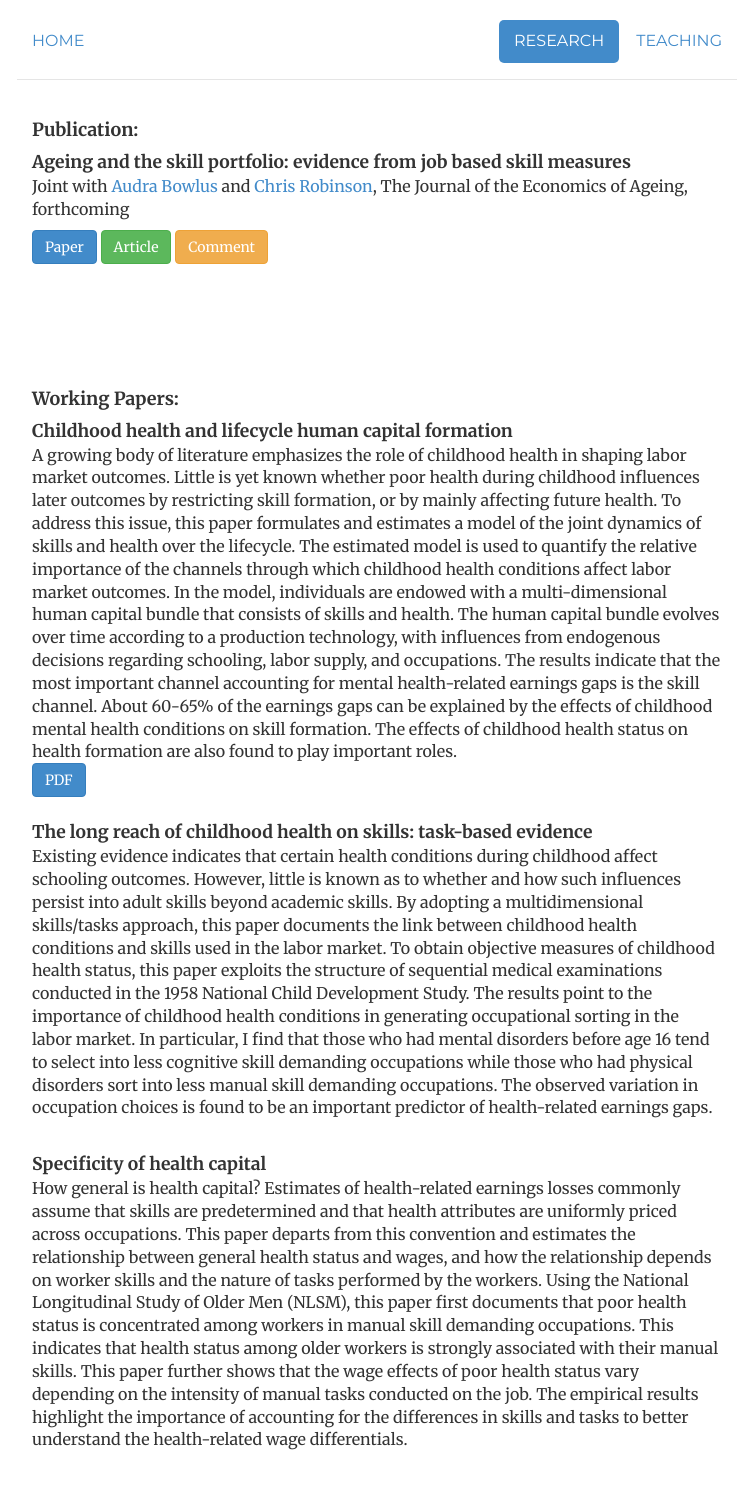
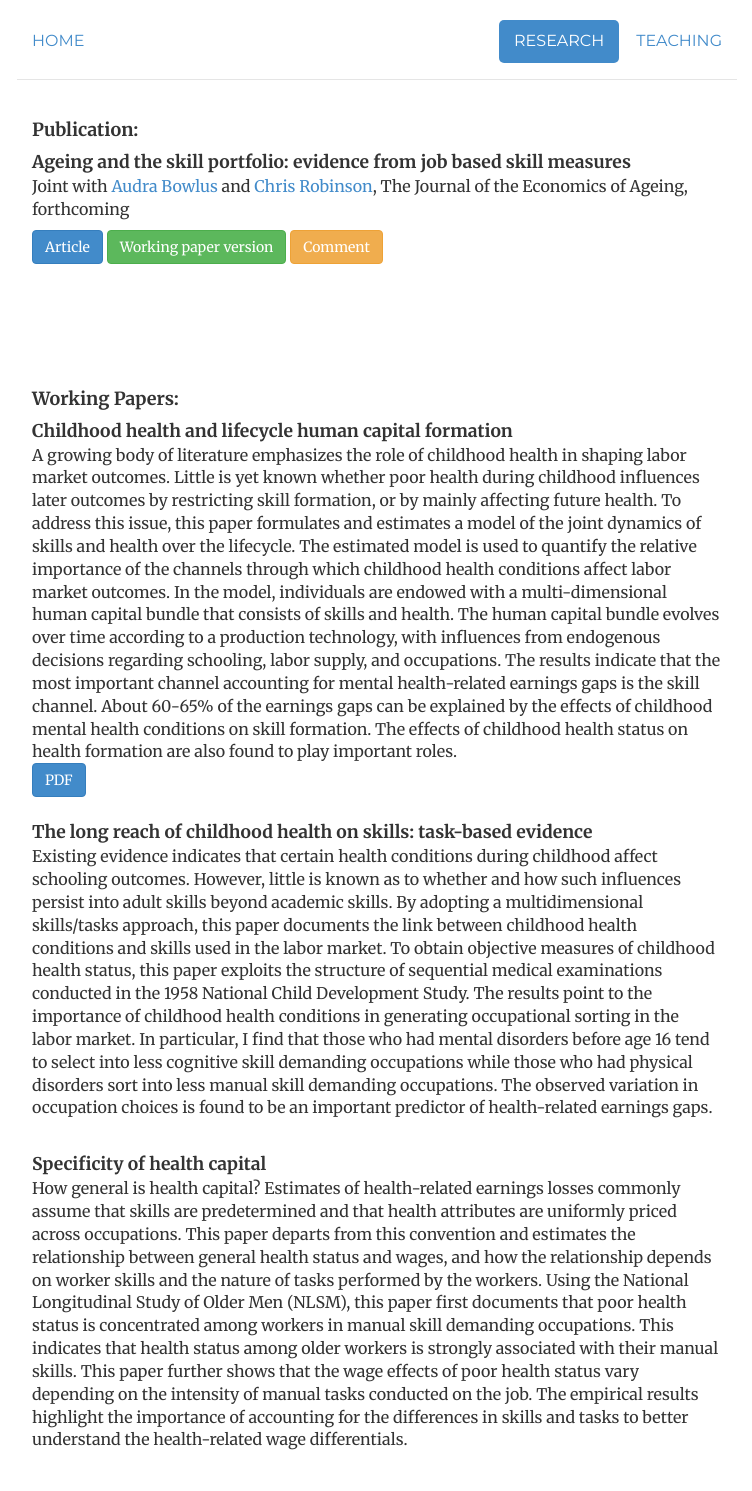
Before and after one commit to morihiroaki/morihiroaki.github.io, a Jekyll site: the page built from research.html, in a window 1280 px wide. Shown: the whole page, without its empty margins (263-1015 px from the left). Built offline with Jekyll 4.4.1, drawn with Linux system fonts in a browser that asks for light colours.

Commit message:
Update research.html

```diff
--- a/research.html
+++ b/research.html
@@ -11,8 +11,8 @@ description:
 <div class='pTitle'> Ageing and the skill portfolio: evidence from job based skill measures</div>
 <p> Joint with <a href="http://economics.uwo.ca/people/faculty/bowlus.html">Audra Bowlus</a> and <a href="http://economics.uwo.ca/people/faculty/robinson.html">Chris Robinson</a>, The Journal of the Economics of Ageing, forthcoming</p>
 </div>
-<a target="_blank" href="/files/Bowlus_Mori_Robinson_2016_wp.pdf" class="btn btn-primary" title="BMR16">Paper</a>
-<a class="btn btn-success" href="http://www.sciencedirect.com/science/article/pii/S2212828X16000049" target="_blank">Article</a>
+<a class="btn btn-primary" href="http://www.sciencedirect.com/science/article/pii/S2212828X16000049" target="_blank">Article</a>
+<a target="_blank" href="/files/Bowlus_Mori_Robinson_2016_wp.pdf" class="btn btn-success" title="BMR16">Working paper version</a>
 <a class="btn btn-warning" href="http://www.sciencedirect.com/science/article/pii/S2212828X16300135" target="_blank">Comment</a>
 <br/><br/><br/><br/><br/><br/>
 
```
